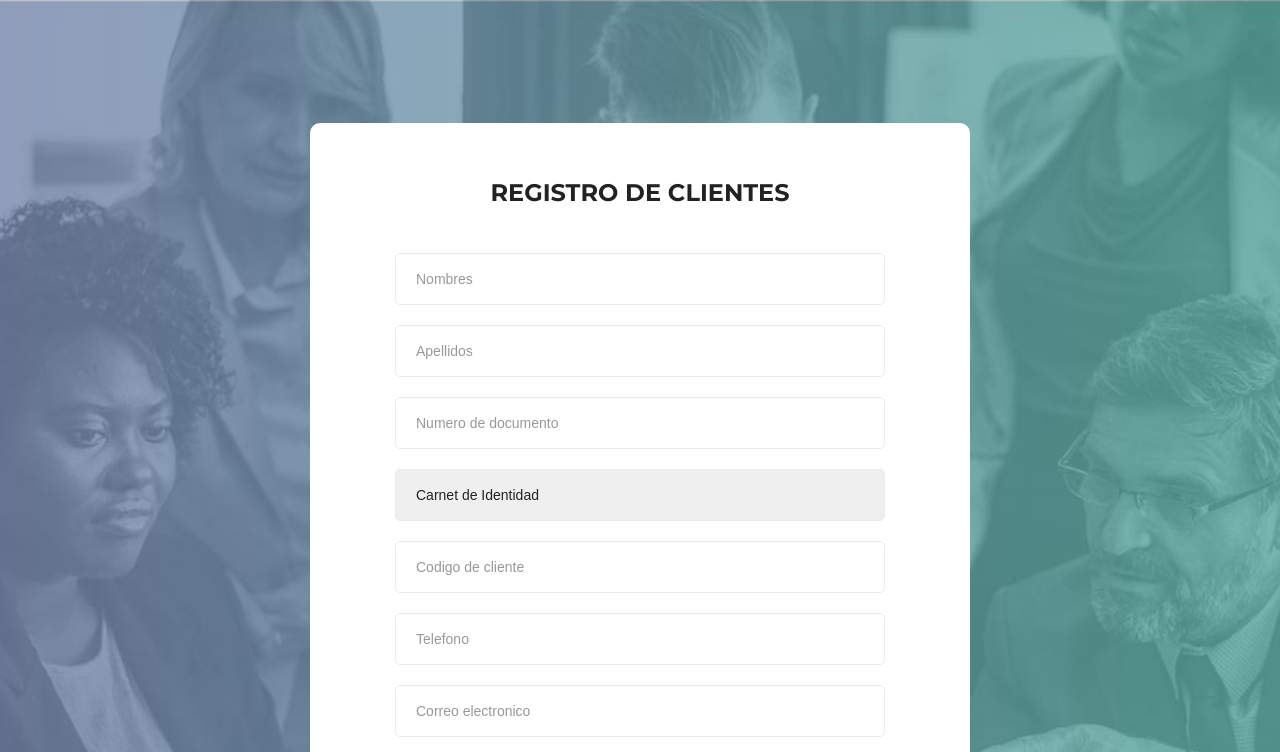
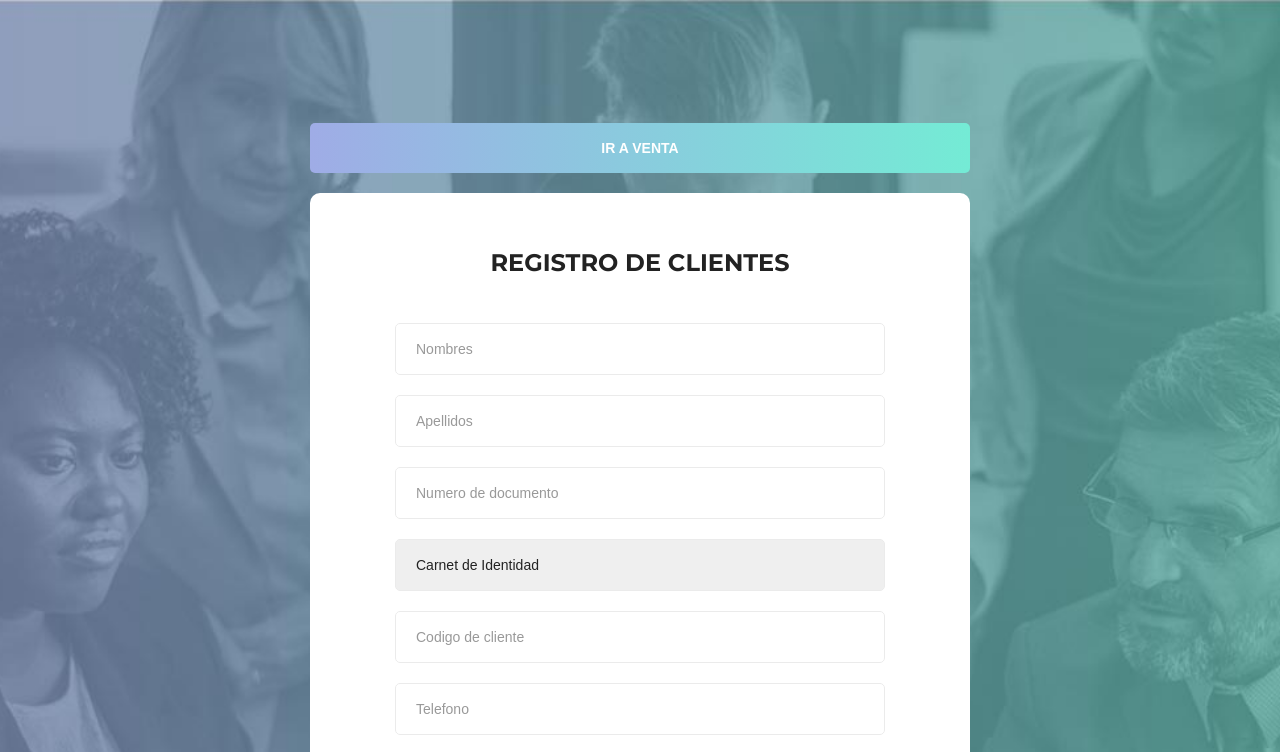
Before and after one commit to isalgadoralf/appcrm-web, a plain HTML site: page index.html in a window 1280 px wide. Shown: the top 752 px of the page. Drawn offline with nearby package versions, Linux system fonts and the light colour scheme.

Commit message:
Boton venta añadido

```diff
--- a/index.html
+++ b/index.html
@@ -13,6 +13,11 @@
     <div class="main">
         <section class="signup">
             <div class="container">
+                <div style="text-align: center; margin-bottom: 20px;">
+                    <button onclick="window.location.href='venta.html';" class="form-submit">
+                        Ir a Venta
+                    </button>
+                </div>
                 <div class="signup-content">
                     <form method="POST" id="signup-form" class="signup-form">
                         <h2 class="form-title">Registro de Clientes</h2>
```
Also changed, not shown: README.md, 1 other file.
